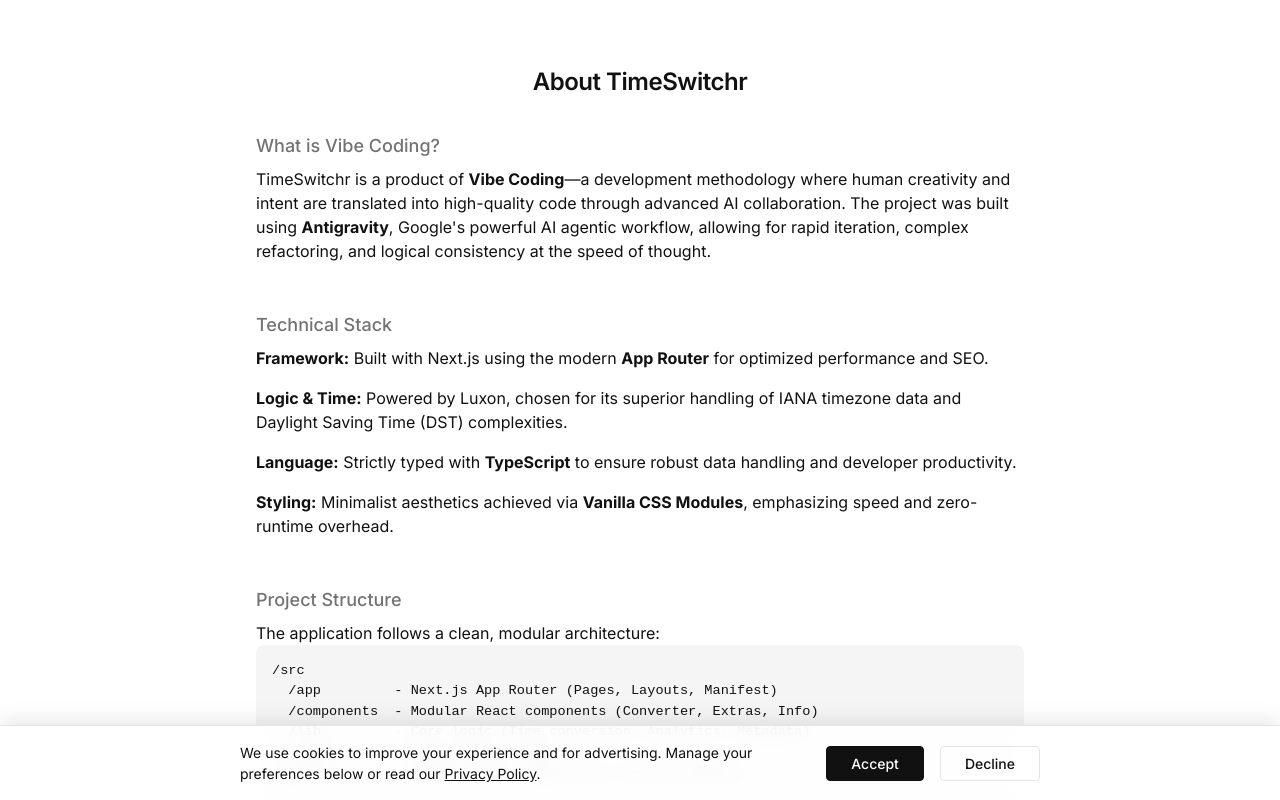
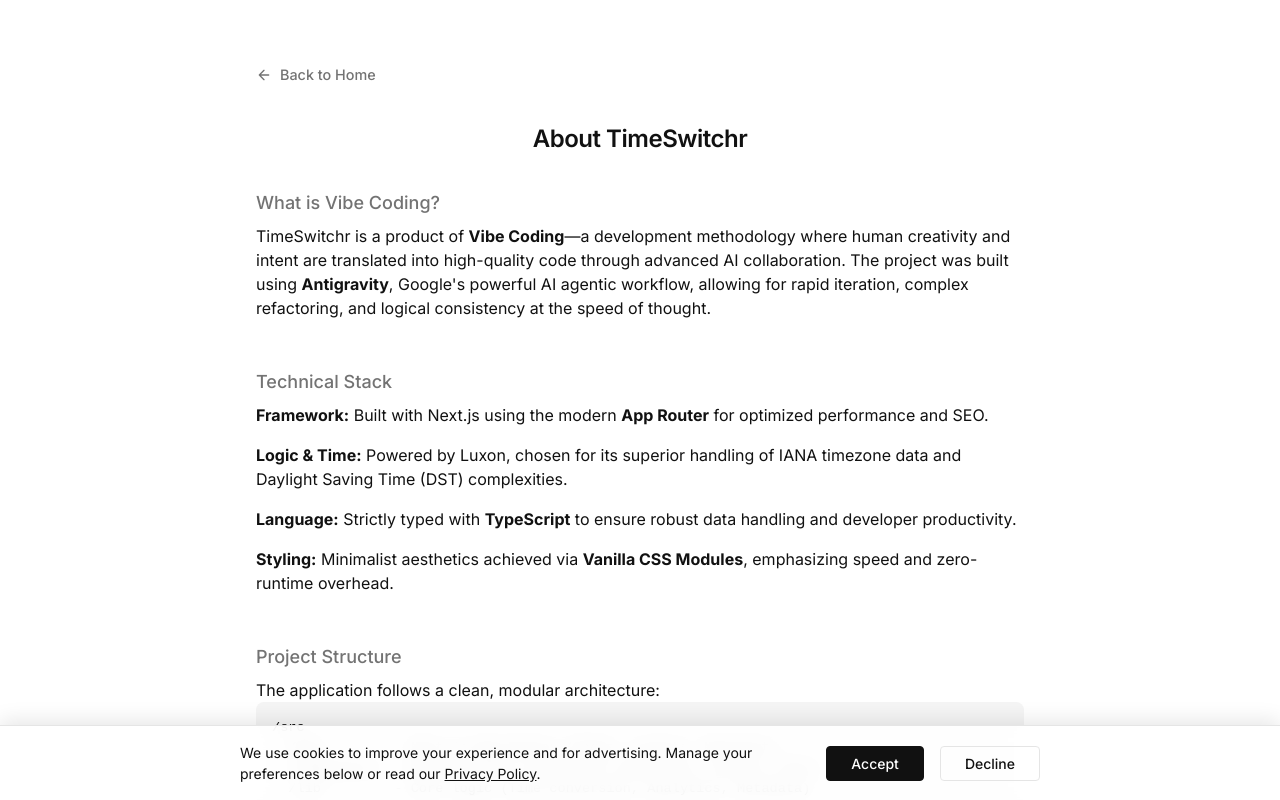
Before and after one commit to amodmulay/timeswitchr, a Next.js app: page /about in a window 1280 px wide. Shown: the top 800 px of the page. Built offline with nearby package versions, Linux system fonts and the light colour scheme; no server answers.

Commit message:
added back button on each page

```diff
--- a/src/app/[slug]/page.tsx
+++ b/src/app/[slug]/page.tsx
@@ -25,6 +25,8 @@
         urlPath: `/${slug}`
     });
 }
+
+import BackButton from '@/components/BackButton';
 
 export default async function PresetPage({ params }: PageProps) {
     const { slug } = await params;
@@ -62,6 +64,7 @@
                 initialTo={to.id}
                 title={title}
                 description={description}
+                showBackButton={true}
             />
             <script
                 type="application/ld+json"
--- a/src/app/about/page.tsx
+++ b/src/app/about/page.tsx
@@ -1,8 +1,11 @@
 'use client';
+
+import BackButton from "@/components/BackButton";
 
 export default function AboutPage() {
     return (
         <main className="container" style={{ maxWidth: '800px', margin: '4rem auto', padding: '0 1rem' }}>
+            <BackButton />
             <h1 style={{ textAlign: 'center', marginBottom: '2rem' }}>About TimeSwitchr</h1>
 
             <section style={{ marginBottom: '3rem' }}>
--- a/src/app/impressum/page.tsx
+++ b/src/app/impressum/page.tsx
@@ -5,9 +5,12 @@
     description: 'Legal information about the website owner of TimeSwitchr.',
 });
 
+import BackButton from "@/components/BackButton";
+
 export default function ImpressumPage() {
     return (
-        <main className="container">
+        <main className="container" style={{ maxWidth: '800px', margin: '4rem auto', padding: '0 1rem' }}>
+            <BackButton />
             <h1 className="text-center">Impressum</h1>
 
             <section className="mt-8">
--- a/src/app/info/page.tsx
+++ b/src/app/info/page.tsx
@@ -6,9 +6,12 @@
     description: 'Learn why TimeSwitchr is the best choice for global teams. Frequently asked questions about UTC, DST, and tips for cross-continental scheduling.',
 });
 
+import BackButton from '@/components/BackButton';
+
 export default function InfoPage() {
     return (
         <main className="container" style={{ maxWidth: '800px', margin: '4rem auto', padding: '0 1rem' }}>
+            <BackButton />
             <h1 style={{ textAlign: 'center', marginBottom: '2rem' }}>Information & Guide</h1>
 
             <p style={{ textAlign: 'center', color: 'var(--muted)', marginBottom: '3rem' }}>
--- a/src/app/knowledge/page.tsx
+++ b/src/app/knowledge/page.tsx
@@ -6,9 +6,12 @@
     description: 'A deep dive into how time zones work, the mechanics of conversion, and why precise time management is critical for global remote teams.',
 });
 
+import BackButton from '@/components/BackButton';
+
 export default function KnowledgePage() {
     return (
         <main className="container" style={{ maxWidth: '800px', margin: '4rem auto', padding: '0 1rem' }}>
+            <BackButton />
             <h1 style={{ textAlign: 'center', marginBottom: '1rem' }}>Time Zone Knowledge Base</h1>
             <p style={{ textAlign: 'center', color: 'var(--muted)', marginBottom: '3rem' }}>
                 Understanding the technical and human aspects of global time coordination.
@@ -62,9 +65,6 @@
                 </div>
             </details>
 
-            <footer style={{ marginTop: '4rem', textAlign: 'center', borderTop: '1px solid var(--border)', paddingTop: '2rem' }}>
-                <a href="/" style={{ color: 'var(--foreground)', fontWeight: 500 }}>← Back to Time Converter</a>
-            </footer>
         </main>
     );
 }
--- a/src/app/privacy/page.tsx
+++ b/src/app/privacy/page.tsx
@@ -5,9 +5,12 @@
     description: 'Information about how TimeSwitchr handles your data.',
 });
 
+import BackButton from "@/components/BackButton";
+
 export default function PrivacyPage() {
     return (
-        <main className="container">
+        <main className="container" style={{ maxWidth: '800px', margin: '4rem auto', padding: '0 1rem' }}>
+            <BackButton />
             <h1 className="text-center">Privacy Policy</h1>
 
             <section className="mt-8">
--- /dev/null
+++ b/src/components/BackButton.tsx
@@ -0,0 +1,30 @@
+'use client';
+
+import Link from 'next/link';
+
+export default function BackButton() {
+    return (
+        <div style={{ marginBottom: '2rem' }}>
+            <Link
+                href="/"
+                style={{
+                    display: 'inline-flex',
+                    alignItems: 'center',
+                    gap: '0.5rem',
+                    color: 'var(--muted)',
+                    textDecoration: 'none',
+                    fontSize: '0.9rem',
+                    fontWeight: 500,
+                    transition: 'color 0.2s ease'
+                }}
+                onMouseEnter={(e) => (e.currentTarget.style.color = 'var(--foreground)')}
+                onMouseLeave={(e) => (e.currentTarget.style.color = 'var(--muted)')}
+            >
+                <svg width="16" height="16" viewBox="0 0 24 24" fill="none" stroke="currentColor" strokeWidth="2" strokeLinecap="round" strokeLinejoin="round">
+                    <path d="M19 12H5M12 19l-7-7 7-7" />
+                </svg>
+                Back to Home
+            </Link>
+        </div>
+    );
+}
```
Also changed, not shown: src/app/stack/page.tsx (+5 -2 lines), src/components/HomeContainer.tsx (+6 -2 lines).
